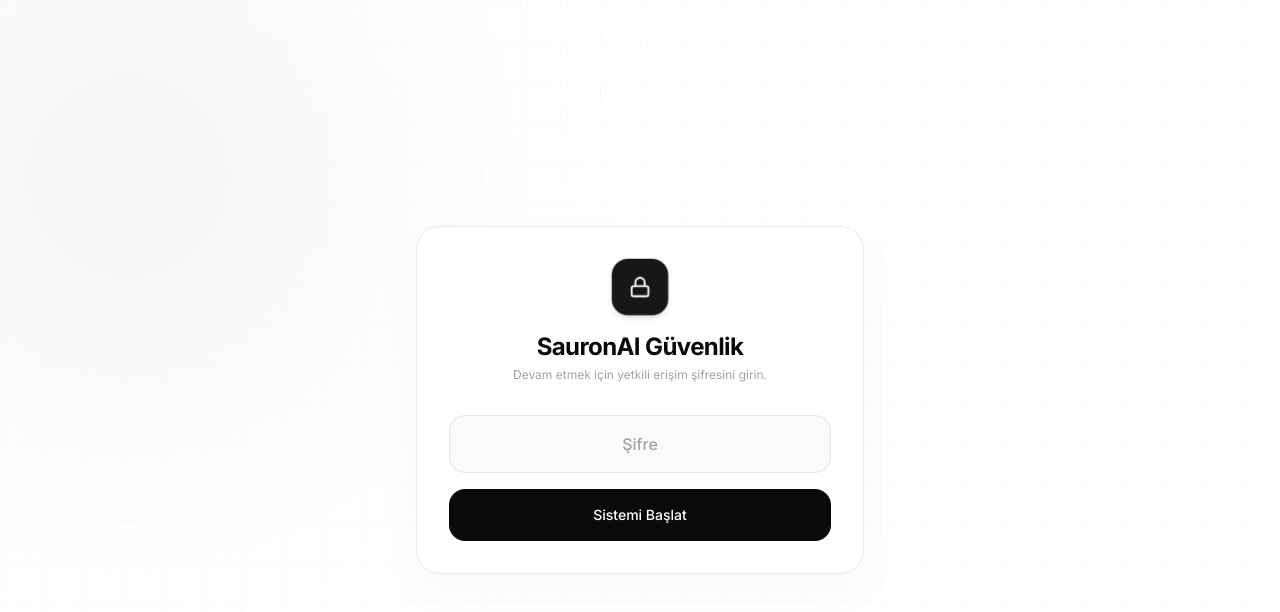
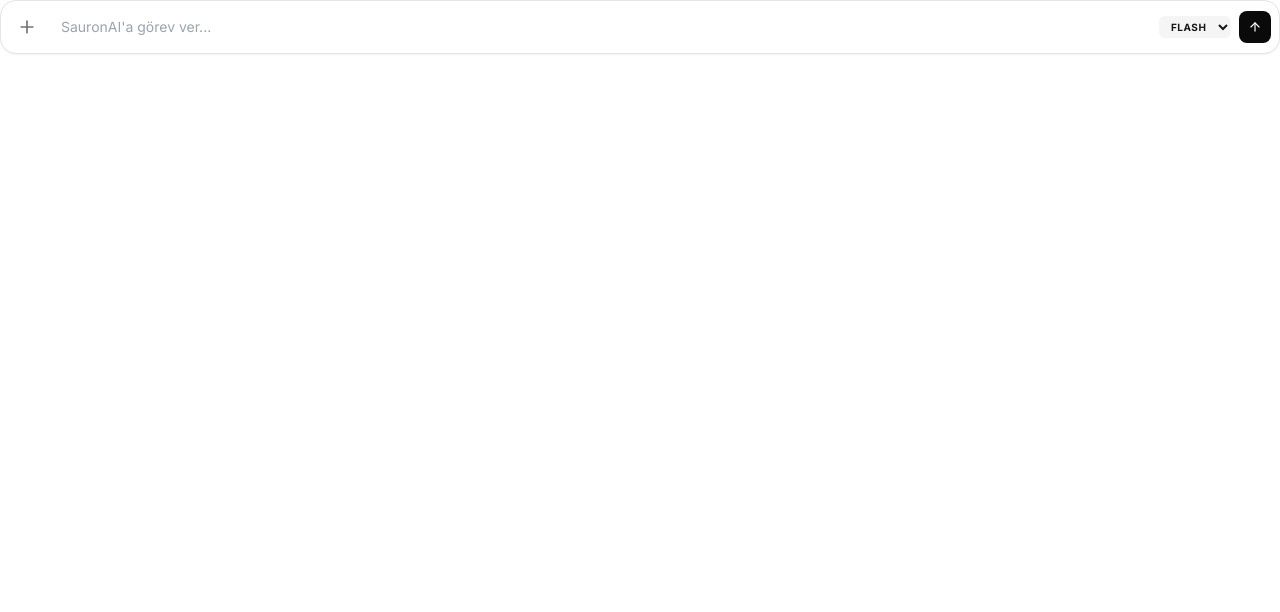
Before and after one commit to rheme18/SauronAI, a Next.js app: page / in a window 1280 px wide. Shown: the top 612 px of the page. Built offline with nearby package versions, Linux system fonts and the light colour scheme.

Commit message:
page.tsx

```diff
--- a/app/page.tsx
+++ b/app/page.tsx
@@ -2,231 +2,73 @@
 
 import React, { useState, useEffect, useRef } from 'react';
 import { motion, AnimatePresence } from 'framer-motion';
-import { Sparkles, ArrowUp, Lock, ShieldAlert, Cpu } from 'lucide-react';
+import { Sparkles, ArrowUp, Lock, ShieldAlert, Cpu, Plus, Image as ImageIcon } from 'lucide-react';
 import ReactMarkdown from 'react-markdown';
 import remarkGfm from 'remark-gfm';
 
-interface Message {
-  id: string;
-  role: 'user' | 'assistant';
-  content: string;
-}
+// ... (Diğer interface ve başlangıç kodları aynı kalmalı)
 
 export default function Home() {
-  const [password, setPassword] = useState('');
-  const [isAuthorized, setIsAuthorized] = useState(false);
-  const [authError, setAuthError] = useState(false);
   const [input, setInput] = useState('');
-  const [messages, setMessages] = useState<Message[]>([]);
-  const [hasStarted, setHasStarted] = useState(false);
-  const [isLoading, setIsLoading] = useState(false);
+  const [modelType, setModelType] = useState<'flash' | 'pro'>('flash');
+  const fileInputRef = useRef<HTMLInputElement>(null);
 
-  const messagesEndRef = useRef<HTMLDivElement>(null);
-
-  useEffect(() => {
-    messagesEndRef.current?.scrollIntoView({ behavior: 'smooth' });
-  }, [messages, isLoading]);
-
-  const handleAuthSubmit = (e: React.FormEvent) => {
-    e.preventDefault();
-    if (password === 'sauron') {
-      setIsAuthorized(true);
-      setAuthError(false);
-    } else {
-      setAuthError(true);
-      setPassword('');
-    }
-  };
-
+  // handleSendMessage fonksiyonuna güncelleme:
   const handleSendMessage = async (e: React.FormEvent) => {
     e.preventDefault();
-    if (!input.trim() || isLoading) return;
+    if (!input.trim()) return;
 
-    const userMessage: Message = {
-      id: Date.now().toString(),
-      role: 'user',
-      content: input,
-    };
-
-    setMessages((prev) => [...prev, userMessage]);
+    const userMessage = { id: Date.now().toString(), role: 'user', content: input };
+    setMessages(prev => [...prev, userMessage]);
     setInput('');
-    setHasStarted(true);
     setIsLoading(true);
 
     try {
-      const chatHistory = [...messages, userMessage];
       const response = await fetch('/api/chat', {
         method: 'POST',
         headers: { 'Content-Type': 'application/json' },
-        body: JSON.stringify({ messages: chatHistory }),
+        body: JSON.stringify({
+          messages: [...messages, userMessage],
+          modelType: modelType
+        }),
       });
-
       const data = await response.json();
-
-      if (response.ok && data.content) {
-        setMessages((prev) => [
-          ...prev,
-          { id: (Date.now() + 1).toString(), role: 'assistant', content: data.content },
-        ]);
-      } else {
-        setMessages((prev) => [
-          ...prev,
-          { id: (Date.now() + 1).toString(), role: 'assistant', content: `⚠️ Hata: ${data.error}` },
-        ]);
-      }
-    } catch (err) {
-      setMessages((prev) => [
-        ...prev,
-        { id: (Date.now() + 1).toString(), role: 'assistant', content: '🔴 Sunucuyla bağlantı kurulurken kritik bir hata oluştu.' },
-      ]);
+      setMessages(prev => [...prev, { id: (Date.now() + 1).toString(), role: 'assistant', content: data.content }]);
     } finally {
       setIsLoading(false);
     }
   };
 
-  // 1. ŞİFRE DOĞRULAMA PANELİ (Giriş Ekranı)
-  if (!isAuthorized) {
-    return (
-      <div className="relative min-h-screen w-full bg-white bg-grid flex items-center justify-center p-4">
-        <div className="absolute top-[-10%] left-[-10%] w-[40vw] h-[40vw] rounded-full bg-neutral-100 blur-[120px] pointer-events-none" />
-        <motion.div
-          initial={{ opacity: 0, scale: 0.95, y: 20 }}
-          animate={{ opacity: 1, scale: 1, y: 0 }}
-          transition={{ duration: 0.8, ease: [0.16, 1, 0.3, 1] }}
-          className="w-full max-w-md bg-white border border-neutral-200/80 rounded-3xl p-8 shadow-[0_20px_50px_rgba(0,0,0,0.03)] backdrop-blur-md z-10"
-        >
-          <div className="flex flex-col items-center text-center mb-8">
-            <motion.div animate={{ scale: [1, 1.05, 1] }} transition={{ repeat: Infinity, duration: 3 }} className="w-14 h-14 bg-neutral-900 rounded-2xl flex items-center justify-center text-white mb-4 shadow-md">
-              <Lock size={22} />
-            </motion.div>
-            <h1 className="text-2xl font-bold tracking-tight text-neutral-950 mb-1">SauronAI Güvenlik</h1>
-            <p className="text-xs text-neutral-400">Devam etmek için yetkili erişim şifresini girin.</p>
-          </div>
+  // Input barı kısmı (Form içindeki yapı):
+  return (
+    // ... (Üst kısımlar aynı)
+    <form onSubmit={handleSendMessage} className="w-full bg-white border border-neutral-200 rounded-2xl p-2 shadow-sm flex items-center gap-2">
+      <button type="button" onClick={() => fileInputRef.current?.click()} className="p-2 hover:bg-neutral-100 rounded-lg text-neutral-500">
+        <Plus size={20} />
+      </button>
+      <input type="file" ref={fileInputRef} className="hidden" accept="image/*" />
 
-          <form onSubmit={handleAuthSubmit} className="space-y-4">
-            <input
-              type="password"
-              placeholder="Şifre"
-              value={password}
-              onChange={(e) => setPassword(e.target.value)}
-              className="w-full px-5 py-4 bg-neutral-50 border border-neutral-200 rounded-2xl text-center font-medium tracking-widest text-neutral-900 focus:outline-none focus:ring-2 focus:ring-neutral-950 focus:bg-white transition-all duration-300 placeholder:tracking-normal placeholder:text-neutral-400"
-            />
-            <AnimatePresence>
-              {authError && (
-                <motion.div initial={{ opacity: 0, y: -10 }} animate={{ opacity: 1, y: 0 }} exit={{ opacity: 0 }} className="flex items-center gap-2 text-xs font-medium text-red-600 bg-red-50 p-3 rounded-xl border border-red-100">
-                  <ShieldAlert size={14} /> <span>Şifre hatalı, patron!</span>
-                </motion.div>
-              )}
-            </AnimatePresence>
-            <button type="submit" className="w-full py-4 bg-neutral-950 hover:bg-neutral-900 text-white text-sm font-medium rounded-2xl transition-colors duration-200">
-              Sistemi Başlat
-            </button>
-          </form>
-        </motion.div>
-      </div>
-    );
-  }
+      <input
+        type="text"
+        placeholder="SauronAI'a görev ver..."
+        value={input}
+        onChange={(e) => setInput(e.target.value)}
+        className="flex-1 bg-transparent px-2 py-2 text-sm focus:outline-none"
+      />
 
-  // 2. ANA YAPAY ZEKA ARAYÜZÜ
-  return (
-    <div className="relative min-h-screen w-full bg-white bg-grid flex flex-col">
-      {/* Sabit Üst Menü */}
-      <motion.header initial={{ opacity: 0, y: -10 }} animate={{ opacity: 1, y: 0 }} className="fixed top-0 left-0 right-0 h-16 bg-white/80 backdrop-blur-md border-b border-neutral-100 z-50 px-6 flex items-center justify-between">
-        <div className="flex items-center gap-2">
-          <div className="w-7 h-7 bg-neutral-950 rounded-lg flex items-center justify-center text-white"><Cpu size={14} /></div>
-          <span className="font-bold text-sm tracking-tight text-neutral-950">SauronAI</span>
-        </div>
-        <span className="flex items-center gap-1.5 text-[11px] font-medium text-emerald-600 bg-emerald-50 px-2.5 py-1 rounded-full">
-          <span className="w-1.5 h-1.5 rounded-full bg-emerald-500 animate-pulse" /> Çevrimiçi
-        </span>
-      </motion.header>
+      <select
+        value={modelType}
+        onChange={(e) => setModelType(e.target.value as 'flash' | 'pro')}
+        className="text-[10px] font-bold uppercase tracking-wider bg-neutral-100 px-2 py-1 rounded-md border-none focus:outline-none"
+      >
+        <option value="flash">FLASH</option>
+        <option value="pro">PRO</option>
+      </select>
 
-      {/* Dinamik İçerik Alanı */}
-      <div className="flex-1 flex flex-col items-center justify-center w-full max-w-3xl mx-auto px-4 pt-24 pb-32">
-        <AnimatePresence mode="wait">
-          {!hasStarted ? (
-            /* İLK GİRİŞ EKRANI: TAM ORTADA DURAN GÖVDE */
-            <motion.div
-              key="landing"
-              exit={{ opacity: 0, y: -50, transition: { duration: 0.4 } }}
-              className="w-full flex flex-col items-center justify-center text-center py-12"
-            >
-              <motion.div initial={{ scale: 0.9, opacity: 0 }} animate={{ scale: 1, opacity: 1 }} transition={{ duration: 0.5 }} className="w-16 h-16 bg-neutral-50 border border-neutral-200 rounded-2xl flex items-center justify-center mb-6 shadow-sm">
-                <Sparkles size={28} className="text-neutral-950 stroke-[1.5]" />
-              </motion.div>
-              <motion.h1 initial={{ opacity: 0, y: 10 }} animate={{ opacity: 1, y: 0 }} transition={{ delay: 0.1 }} className="text-3xl md:text-4xl font-bold tracking-tight text-neutral-950 mb-3">
-                Dalmaya Hazır Mısın?
-              </motion.h1>
-              <motion.p initial={{ opacity: 0 }} animate={{ opacity: 1 }} transition={{ delay: 0.2 }} className="text-sm text-neutral-400 max-w-sm mb-10 font-light">
-                SauronAI mutlak stratejik deha ile emrinde. Gelişmiş bellek algoritmaları aktiftir.
-              </motion.p>
-
-              {/* Ortadaki Büyük Giriş Kutusu */}
-              <motion.form initial={{ opacity: 0, y: 20 }} animate={{ opacity: 1, y: 0 }} transition={{ delay: 0.3 }} onSubmit={handleSendMessage} className="w-full max-w-xl bg-white border border-neutral-200 p-2 rounded-2xl shadow-[0_10px_30px_rgba(0,0,0,0.02)] focus-within:border-neutral-400 transition-all duration-300 flex items-center">
-                <input
-                  type="text"
-                  placeholder="SauronAI'a bir görev ver..."
-                  value={input}
-                  onChange={(e) => setInput(e.target.value)}
-                  className="flex-1 bg-transparent px-4 py-3 text-neutral-900 focus:outline-none placeholder:text-neutral-400 text-sm"
-                />
-                <button type="submit" disabled={!input.trim()} className="w-10 h-10 bg-neutral-950 hover:bg-neutral-900 disabled:bg-neutral-50 disabled:text-neutral-300 text-white rounded-xl flex items-center justify-center transition-all duration-200 shrink-0">
-                  <ArrowUp size={16} className="stroke-[2.5]" />
-                </button>
-              </motion.form>
-            </motion.div>
-          ) : (
-            /* AKTİF SOHBET AKIŞI (Mesaj atınca burası tetiklenir) */
-            <motion.div key="chat" initial={{ opacity: 0 }} animate={{ opacity: 1 }} className="w-full flex flex-col gap-6">
-              {messages.map((msg) => (
-                <motion.div key={msg.id} initial={{ opacity: 0, y: 10 }} animate={{ opacity: 1, y: 0 }} className={`flex w-full ${msg.role === 'user' ? 'justify-end' : 'justify-start'}`}>
-                  <div className={`max-w-[88%] rounded-2xl px-5 py-3.5 shadow-sm text-sm leading-relaxed ${msg.role === 'user' ? 'bg-neutral-950 text-white rounded-tr-none' : 'bg-neutral-50 text-neutral-900 border border-neutral-100 rounded-tl-none prose'}`}>
-                    {msg.role === 'user' ? (
-                      <p className="whitespace-pre-wrap">{msg.content}</p>
-                    ) : (
-                      <ReactMarkdown remarkPlugins={[remarkGfm]}>{msg.content}</ReactMarkdown>
-                    )}
-                  </div>
-                </motion.div>
-              ))}
-
-              {isLoading && (
-                <motion.div initial={{ opacity: 0 }} animate={{ opacity: 1 }} className="flex justify-start items-center gap-2.5 text-neutral-400 text-xs font-medium p-2">
-                  <div className="flex gap-1">
-                    <span className="w-1.5 h-1.5 bg-neutral-600 rounded-full animate-bounce" style={{ animationDelay: '0ms' }} />
-                    <span className="w-1.5 h-1.5 bg-neutral-600 rounded-full animate-bounce" style={{ animationDelay: '150ms' }} />
-                  </div>
-                  <span>SauronAI analiz ediyor...</span>
-                </motion.div>
-              )}
-              <div ref={messagesEndRef} />
-            </motion.div>
-          )}
-        </AnimatePresence>
-      </div>
-
-      {/* SABİT ALT INPUT BAR (Sadece sohbet başladıktan sonra aşağıdan fırlar) */}
-      <AnimatePresence>
-        {hasStarted && (
-          <motion.div initial={{ opacity: 0, y: 40 }} animate={{ opacity: 1, y: 0 }} exit={{ opacity: 0, y: 40 }} transition={{ type: 'spring', damping: 25 }} className="fixed bottom-0 left-0 right-0 bg-gradient-to-t from-white via-white to-transparent pt-10 pb-6 px-4 z-40">
-            <div className="w-full max-w-xl mx-auto">
-              <form onSubmit={handleSendMessage} className="w-full bg-white border border-neutral-200 rounded-2xl p-2 shadow-[0_10px_30px_rgba(0,0,0,0.03)] focus-within:border-neutral-400 transition-all duration-300 flex items-center">
-                <input
-                  type="text"
-                  placeholder="Sohbete devam et..."
-                  value={input}
-                  onChange={(e) => setInput(e.target.value)}
-                  disabled={isLoading}
-                  className="flex-1 bg-transparent px-4 py-2.5 text-sm text-neutral-900 focus:outline-none placeholder:text-neutral-400"
-                />
-                <button type="submit" disabled={!input.trim() || isLoading} className="w-9 h-9 bg-neutral-950 hover:bg-neutral-900 disabled:bg-neutral-50 disabled:text-neutral-300 text-white rounded-xl flex items-center justify-center transition-all duration-200 shrink-0">
-                  <ArrowUp size={14} className="stroke-[2.5]" />
-                </button>
-              </form>
-            </div>
-          </motion.div>
-        )}
-      </AnimatePresence>
-    </div>
+      <button type="submit" className="w-8 h-8 bg-neutral-950 text-white rounded-lg flex items-center justify-center">
+        <ArrowUp size={14} />
+      </button>
+    </form>
+    // ... (Geri kalan kısım aynı)
   );
 }
```
